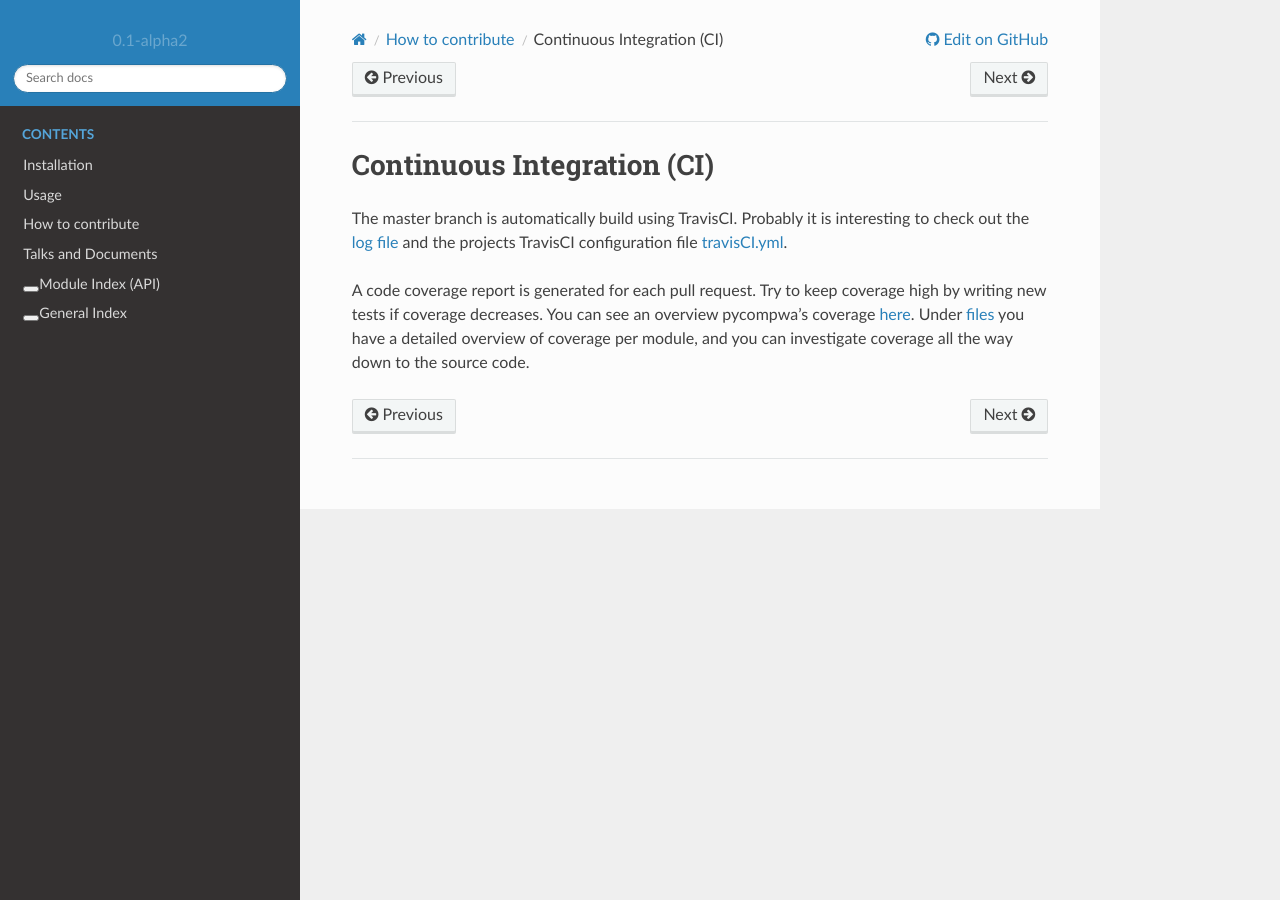
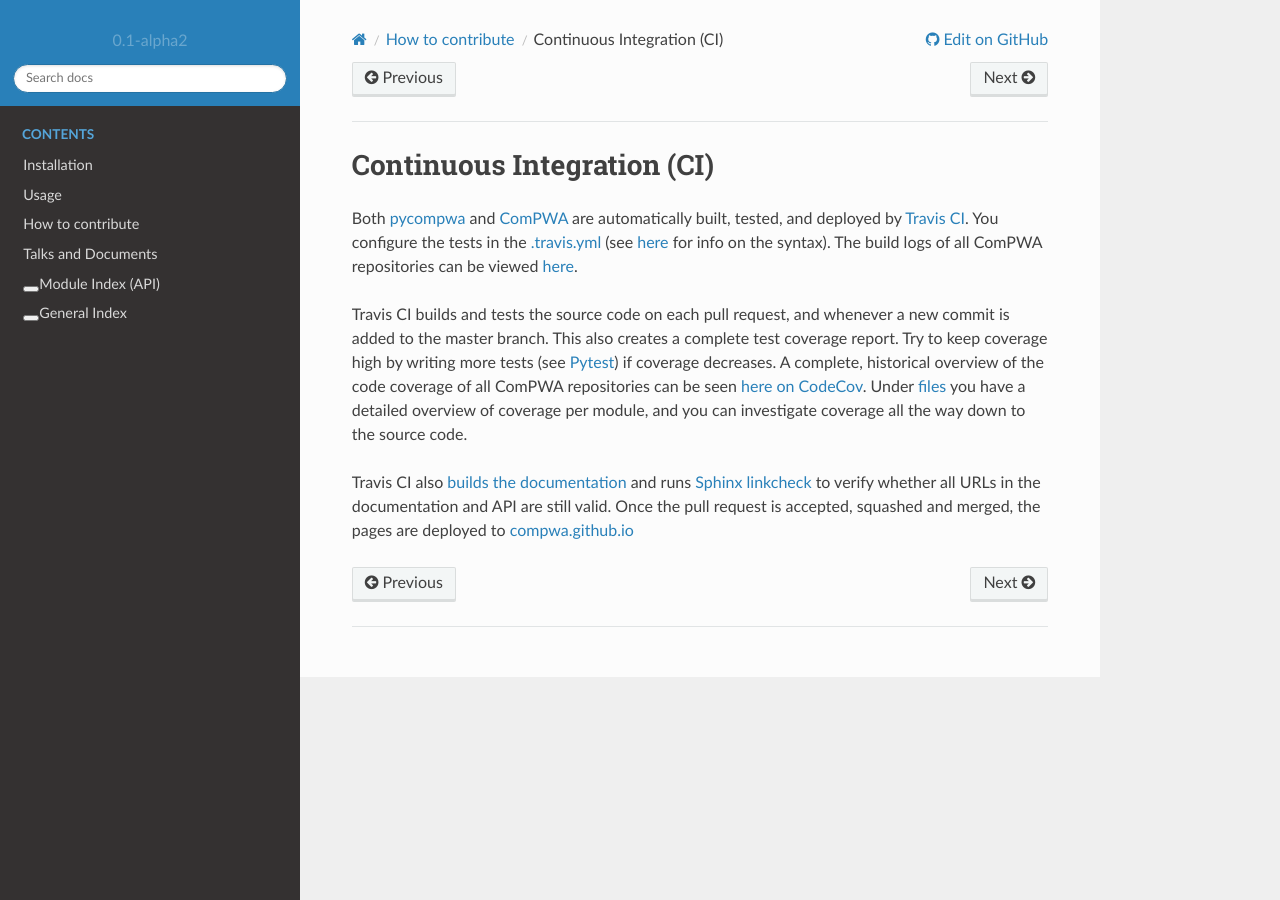
Before and after one commit to ComPWA/pycompwa, a Sphinx documentation site: the page built from doc/source/contribute/ci.rst, in a window 1280 px wide. Built offline with Sphinx 7.4.7 and the Read the Docs theme 2.0.0, drawn with Linux system fonts in a browser that asks for light colours; pages that are not in the unit, such as notebooks, are missing from menus; the version number is read from the project's files by our own code.

Commit message:
docs: improve CI page

```diff
--- a/doc/source/contribute/ci.rst
+++ b/doc/source/contribute/ci.rst
@@ -1,15 +1,27 @@
 Continuous Integration (CI)
 ---------------------------
 
-The master branch is automatically build using TravisCI. Probably it is
-interesting to check out the `log file
-<https://travis-ci.com/ComPWA/pycompwa>`_ and the projects TravisCI
-configuration file `travisCI.yml
-<https://github.com/ComPWA/pycompwa/blob/master/.travis.yml>`_.
+Both `pycompwa <https://github.com/ComPWA/pycompwa>`_ and `ComPWA
+<https://github.com/ComPWA/ComPWA>`_ are automatically built, tested, and
+deployed by `Travis CI <https://travis-ci.com/>`_. You configure the tests in
+the `.travis.yml <https://github.com/ComPWA/pycompwa/blob/master/.travis.yml>`_
+(see `here <https://docs.travis-ci.com/user/tutorial/>`__ for info on the
+syntax). The build logs of all ComPWA repositories can be viewed `here
+<https://travis-ci.com/github/ComPWA>`__.
 
-A code coverage report is generated for each pull request. Try to keep coverage
-high by writing new tests if coverage decreases. You can see an overview
-pycompwa's coverage `here <https://codecov.io/gh/ComPWA/pycompwa>`_. Under
-`files <https://codecov.io/gh/ComPWA/pycompwa/tree/master/pycompwa>`_ you have
-a detailed overview of coverage per module, and you can investigate coverage
-all the way down to the source code.
+Travis CI builds and tests the source code on each pull request, and whenever a
+new commit is added to the master branch. This also creates a complete test
+coverage report. Try to keep coverage high by writing more tests (see
+:ref:`contribute:pytest`) if coverage decreases. A complete, historical
+overview of the code coverage of all ComPWA repositories can be seen `here on
+CodeCov <https://codecov.io/gh/ComPWA>`_. Under `files
+<https://codecov.io/gh/ComPWA/pycompwa/tree/master/pycompwa>`_ you have a
+detailed overview of coverage per module, and you can investigate coverage all
+the way down to the source code.
+
+Travis CI also :ref:`builds the documentation <contribute:documentation>` and
+runs `Sphinx linkcheck
+<https://www.sphinx-doc.org/en/master/_modules/sphinx/builders/linkcheck.html>`_
+to verify whether all URLs in the documentation and API are still valid. Once
+the pull request is accepted, squashed and merged, the pages are deployed to
+`compwa.github.io <https://compwa.github.io/>`_
```
